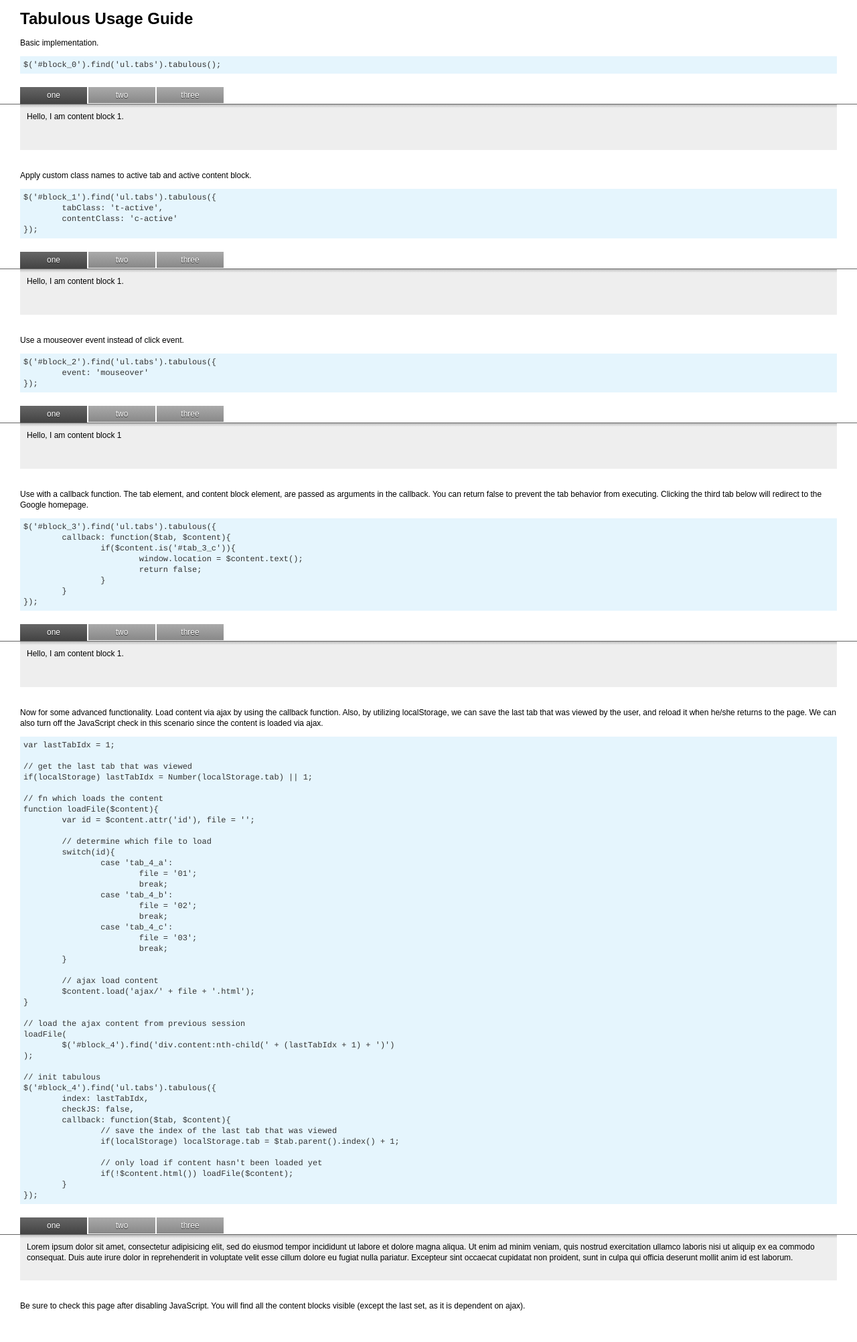
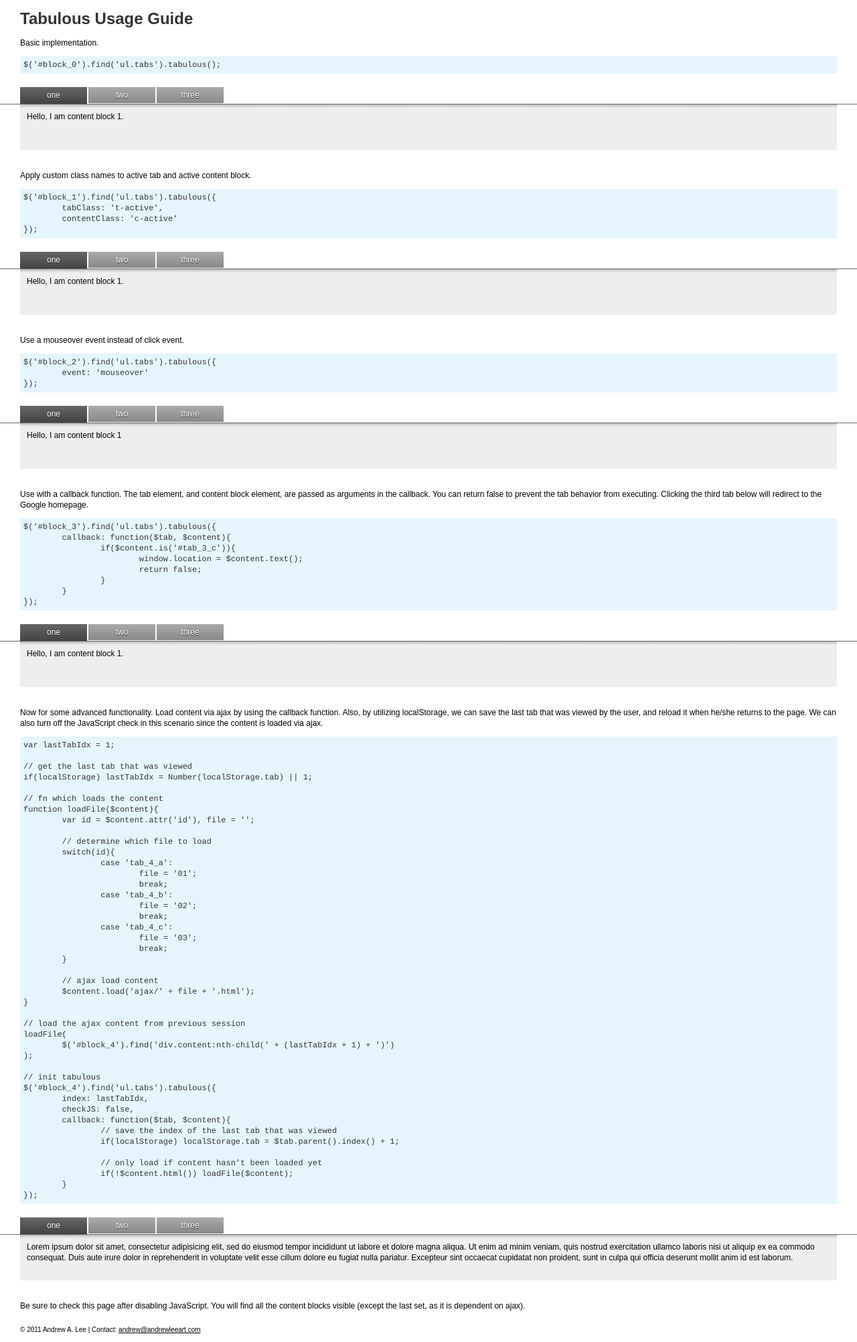
Before and after one commit to drewlee/tabulous, a plain HTML site: page index.html in a window 1280 px wide. Shown: the whole page at 67% size. Before the commit the page ends 1970 px from the top, so only its background shows below. Drawn offline with nearby package versions, Linux system fonts and the light colour scheme.

Commit message:
updating guide

```diff
--- a/index.html
+++ b/index.html
@@ -7,6 +7,8 @@
 <script src="https://ajax.googleapis.com/ajax/libs/jquery/1.6.2/jquery.min.js"></script>
 <script src="tabulous.js"></script>
 <script>
+document.createElement('footer');
+
 $(function(){
 
 $('#block_0').find('ul.tabs').tabulous();
@@ -220,5 +222,6 @@ $('#block_4').find('ul.tabs').tabulous({
 <p>Be sure to check this page after disabling JavaScript. You will find all the content blocks visible (except the last
 set, as it is dependent on ajax).</p>
 
+<footer>&copy; 2011 Andrew A. Lee | Contact: <a href="mailto:andrew@andrewleeart.com">andrew@andrewleeart.com</a></footer>
 </body>
 </html>
--- a/styles.css
+++ b/styles.css
@@ -3,10 +3,12 @@
 /* global */
 body{margin:0; padding:0; font:12px/16px Arial, sans-serif; color:#000; background-color:#fff;}
 ul, li{margin:0; padding:0; list-style-type:none;}
-h1{margin:20px 30px; font-size:24px; line-height:16px;}
-a{text-decoration:none; color:#fff; outline:none;}
+h1{margin:20px 30px; font-size:24px; line-height:16px; color:#333;}
+a{text-decoration:none; color:#000; outline:none;}
 p{margin:12px 30px;}
 pre{display:block; margin:0 30px 20px; padding:5px; background-color:#e5f5fd; font:12px/16px Courier, sans-serif; color:#333;}
+footer{display:block; font-size:10px; margin:20px 30px 10px;}
+footer a{text-decoration:underline;}
 
 /* clearfix */
 .clearfix:after{content:'.'; display:block; clear:both; visibility:hidden; height:0; line-height:0;}
@@ -18,7 +20,7 @@ pre{display:block; margin:0 30px 20px; padding:5px; background-color:#e5f5fd; fo
 /* tab styles */
 ul.tabs{padding:0 30px; border-bottom:1px solid #666;}
 ul.tabs li{display:block; float:left; margin:0 2px 0 0;}
-ul.tabs a{display:block; width:100px; padding:4px 0; background-color:#aaa; border-bottom:1px solid #fff; text-align:center; cursor:default;}
+ul.tabs a{display:block; width:100px; padding:4px 0; background-color:#aaa; border-bottom:1px solid #fff; text-align:center; cursor:default; color:#fff;}
 
 /* content block */
 .content{height:48px; overflow-y:auto; padding:10px; margin:0 30px; background-color:#eee;}
```
